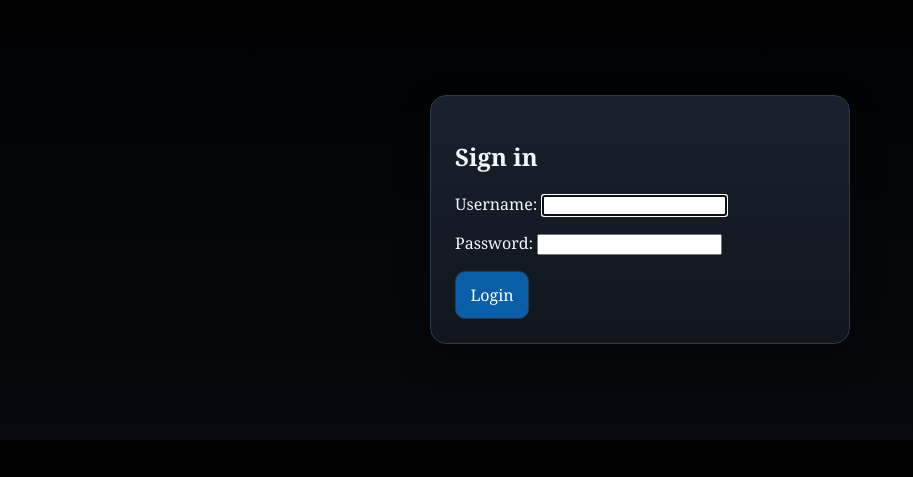
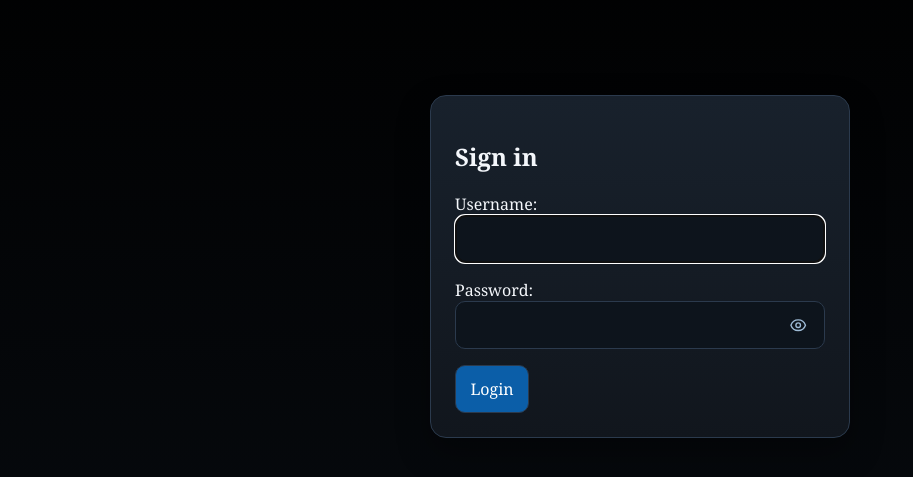
Before and after one commit to zechariahsklar-ship-it/taskforge, a Django app: page /accounts/login/ in a window 1280 px wide. Shown: the part 109-586 px from the top of the page, without its empty margins (0-913 px from the left). Run offline with Django 5.2, Linux system fonts and the light colour scheme.

Commit message:
Mask password inputs and add show/hide toggle; scroll board in one row
Login, worker/supervisor creation, password change, and reset forms
were rendering password fields as type="text", showing entered and
temporary passwords in plaintext. Fields now use type="password" with
a show/hide toggle button, and the board scrolls its columns
horizontally in a single row instead of wrapping.

Co-Authored-By: Claude Sonnet 5 <noreply@anthropic.com>

```diff
--- a/config/urls.py
+++ b/config/urls.py
@@ -4,9 +4,15 @@ from django.urls import include, path
 from django.conf import settings
 from django.conf.urls.static import static
 
+from workboard.forms import AppAuthenticationForm
+
 urlpatterns = [
     path("admin/", admin.site.urls),
-    path("accounts/login/", auth_views.LoginView.as_view(template_name="registration/login.html"), name="login"),
+    path(
+        "accounts/login/",
+        auth_views.LoginView.as_view(template_name="registration/login.html", authentication_form=AppAuthenticationForm),
+        name="login",
+    ),
     path("accounts/logout/", auth_views.LogoutView.as_view(), name="logout"),
     path("", include("workboard.urls")),
 ]
--- /dev/null
+++ b/static/password_toggle.js
@@ -0,0 +1,60 @@
+(function () {
+    function iconMarkup(isVisible) {
+        if (isVisible) {
+            return '<svg class="password-toggle-icon" viewBox="0 0 24 24" fill="none" aria-hidden="true" focusable="false"><path d="M3 3L21 21" stroke="currentColor" stroke-width="1.8" stroke-linecap="round"/><path d="M10.6 5.2C11.05 5.07 11.52 5 12 5C16.5 5 20.12 8.04 21.5 12C21 13.43 20.21 14.7 19.18 15.75" stroke="currentColor" stroke-width="1.8" stroke-linecap="round" stroke-linejoin="round"/><path d="M14.12 14.12C13.58 14.67 12.83 15 12 15C10.34 15 9 13.66 9 12C9 11.17 9.33 10.42 9.88 9.88" stroke="currentColor" stroke-width="1.8" stroke-linecap="round" stroke-linejoin="round"/><path d="M6.1 6.09C4.12 7.31 2.71 9.35 2.5 12C3.88 15.96 7.5 19 12 19C13.89 19 15.62 18.47 17.08 17.54" stroke="currentColor" stroke-width="1.8" stroke-linecap="round" stroke-linejoin="round"/></svg>';
+        }
+        return '<svg class="password-toggle-icon" viewBox="0 0 24 24" fill="none" aria-hidden="true" focusable="false"><path d="M2.5 12C3.88 8.04 7.5 5 12 5C16.5 5 20.12 8.04 21.5 12C20.12 15.96 16.5 19 12 19C7.5 19 3.88 15.96 2.5 12Z" stroke="currentColor" stroke-width="1.8" stroke-linejoin="round"/><circle cx="12" cy="12" r="3" stroke="currentColor" stroke-width="1.8"/></svg>';
+    }
+
+    function updateButton(button, input) {
+        var isVisible = input.type === "text";
+        var label = isVisible ? "Hide password" : "Show password";
+        button.innerHTML = iconMarkup(isVisible) + '<span class="visually-hidden">' + label + "</span>";
+        button.setAttribute("aria-label", label);
+        button.setAttribute("title", label);
+        button.setAttribute("aria-pressed", isVisible ? "true" : "false");
+    }
+
+    function enhancePasswordInput(input) {
+        if (!input || input.dataset.passwordToggleBound === "true") {
+            return;
+        }
+        if (!input.parentNode) {
+            return;
+        }
+        input.dataset.passwordToggleBound = "true";
+
+        var wrapper = document.createElement("span");
+        wrapper.className = "password-toggle-field";
+        input.parentNode.insertBefore(wrapper, input);
+        wrapper.appendChild(input);
+
+        var button = document.createElement("button");
+        button.type = "button";
+        button.className = "password-toggle-button";
+        wrapper.appendChild(button);
+        updateButton(button, input);
+
+        button.addEventListener("click", function () {
+            input.type = input.type === "password" ? "text" : "password";
+            updateButton(button, input);
+            input.focus();
+            if (typeof input.setSelectionRange === "function") {
+                var cursorPosition = input.value.length;
+                input.setSelectionRange(cursorPosition, cursorPosition);
+            }
+        });
+    }
+
+    function initPasswordToggles() {
+        document.querySelectorAll('[data-password-toggle="true"]').forEach(function (input) {
+            enhancePasswordInput(input);
+        });
+    }
+
+    if (document.readyState === "loading") {
+        document.addEventListener("DOMContentLoaded", initPasswordToggles);
+    } else {
+        initPasswordToggles();
+    }
+})();
--- a/static/styles.css
+++ b/static/styles.css
@@ -105,6 +105,13 @@ body a:focus-visible {
     margin: 0 auto;
 }
 
+.board-shell-horizontal {
+    overflow-x: auto;
+    overflow-y: hidden;
+    padding-bottom: 0.5rem;
+    scrollbar-gutter: stable;
+}
+
 .site-nav a,
 .site-nav a:visited,
 .site-nav .link-button {
@@ -145,11 +152,17 @@ body a:focus-visible {
 
 .board-grid {
     display: grid;
-    grid-template-columns: repeat(auto-fit, minmax(260px, 1fr));
     gap: 1rem;
     width: 100%;
     min-width: 0;
     align-items: start;
+}
+
+.board-grid-single-row {
+    grid-auto-flow: column;
+    grid-auto-columns: minmax(300px, 340px);
+    width: max-content;
+    min-width: 100%;
 }
 
 .board-column {
@@ -275,6 +288,57 @@ button,
     font: inherit;
 }
 
+.visually-hidden {
+    position: absolute;
+    width: 1px;
+    height: 1px;
+    padding: 0;
+    margin: -1px;
+    overflow: hidden;
+    clip: rect(0, 0, 0, 0);
+    white-space: nowrap;
+    border: 0;
+}
+
+.password-toggle-field {
+    position: relative;
+    display: block;
+}
+
+.password-toggle-field > input {
+    padding-right: 3.4rem;
+}
+
+.password-toggle-button {
+    position: absolute;
+    top: 50%;
+    right: 0.55rem;
+    transform: translateY(-50%);
+    display: inline-flex;
+    align-items: center;
+    justify-content: center;
+    width: 2.25rem;
+    min-width: 2.25rem;
+    height: 2.25rem;
+    padding: 0;
+    border: 0;
+    border-radius: 999px;
+    background: transparent;
+    color: #9ebbd6;
+    box-shadow: none;
+}
+
+.password-toggle-button:hover,
+.password-toggle-button:focus-visible {
+    background: rgba(20, 120, 208, 0.18);
+    color: #ffffff;
+}
+
+.password-toggle-icon {
+    width: 1.15rem;
+    height: 1.15rem;
+}
+
 button,
 .button-link {
     width: auto;
@@ -348,7 +412,7 @@ td {
         align-items: flex-start;
     }
 
-    .board-grid {
+    .board-grid:not(.board-grid-single-row) {
         grid-template-columns: 1fr;
     }
 }
--- a/templates/base.html
+++ b/templates/base.html
@@ -5,7 +5,7 @@
     <meta charset="utf-8">
     <meta name="viewport" content="width=device-width, initial-scale=1">
     <title>{% block title %}TaskForge{% endblock %}</title>
-    <link rel="stylesheet" href="{% static 'styles.css' %}?v=20260320c">
+    <link rel="stylesheet" href="{% static 'styles.css' %}?v=20260423a">
 </head>
 <body>
     <header class="site-header">
@@ -51,5 +51,6 @@
         {% endif %}
         {% block content %}{% endblock %}
     </main>
+    <script src="{% static 'password_toggle.js' %}?v=20260423a" defer></script>
 </body>
 </html>
--- a/templates/workboard/board.html
+++ b/templates/workboard/board.html
@@ -49,8 +49,8 @@
         </div>
     </form>
 </section>
-<section class="board-shell">
-    <section class="board-grid" data-board-grid>
+<section class="board-shell board-shell-horizontal" data-board-shell-scroll="horizontal">
+    <section class="board-grid board-grid-single-row" data-board-grid data-board-layout="single-row">
         {% for column in grouped_tasks %}
             <div class="board-column{% if column.is_overdue_column %} board-column-overdue{% endif %}" data-column-status="{{ column.value }}" data-column-droppable="{{ column.droppable|yesno:'true,false' }}" draggable="true">
                 <h2 class="board-column-title">{{ column.label }}</h2>
--- a/templates/workboard/supervisor_form.html
+++ b/templates/workboard/supervisor_form.html
@@ -9,7 +9,7 @@
         {% csrf_token %}
         {{ form.as_p }}
         {% if not supervisor %}
-            <p><label for="id_password">Password</label><input class="form-control" type="text" name="password" id="id_password"></p>
+            <p><label for="id_password">Password</label><input class="form-control" type="password" name="password" id="id_password" data-password-toggle="true" autocomplete="new-password"></p>
             <p class="meta">Optional. Leave blank to generate a secure temporary password that you can share once.</p>
         {% endif %}
         <button type="submit">{{ submit_label|default:"Save supervisor" }}</button>
--- a/templates/workboard/worker_form.html
+++ b/templates/workboard/worker_form.html
@@ -8,12 +8,12 @@
     <form method="post">
         {% csrf_token %}
         <p><label for="id_username">Username</label><input class="form-control" type="text" name="username" id="id_username" required></p>
-        <p><label for="id_password">Password</label><input class="form-control" type="text" name="password" id="id_password"></p>
+        <p><label for="id_password">Password</label><input class="form-control" type="password" name="password" id="id_password" data-password-toggle="true" autocomplete="new-password"></p>
         <p class="meta">Optional. Leave blank to generate a secure temporary password that you can share once.</p>
         <p><label for="id_first_name">First name</label><input class="form-control" type="text" name="first_name" id="id_first_name"></p>
         <p><label for="id_last_name">Last name</label><input class="form-control" type="text" name="last_name" id="id_last_name"></p>
         {{ form.as_p }}
-        {% include "workboard/includes/weekly_schedule_picker.html" %}
+        {% include "workboard/includes/weekly_schedule_picker.html" with show_day_actions=False %}
         <button type="submit">{{ submit_label|default:"Create student" }}</button>
     </form>
 </section>
--- a/workboard/forms.py
+++ b/workboard/forms.py
@@ -4,7 +4,7 @@ import json
 from decimal import Decimal
 
 from django import forms
-from django.contrib.auth.forms import PasswordChangeForm, SetPasswordForm
+from django.contrib.auth.forms import AuthenticationForm, PasswordChangeForm, SetPasswordForm
 from django.db.models import Q
 from django.utils import timezone
 
@@ -228,10 +228,16 @@ class MultipleFileField(forms.FileField):
 class StyledFormMixin:
     def __init__(self, *args, **kwargs):
         super().__init__(*args, **kwargs)
-        for field in self.fields.values():
+        for field_name, field in self.fields.items():
             widget = field.widget
             if isinstance(widget, forms.HiddenInput):
                 continue
+            if isinstance(widget, forms.PasswordInput):
+                widget.attrs["data-password-toggle"] = "true"
+                if field_name == "old_password":
+                    widget.attrs.setdefault("autocomplete", "current-password")
+                elif "password" in field_name:
+                    widget.attrs.setdefault("autocomplete", "new-password")
             if isinstance(widget, (forms.CheckboxInput, forms.CheckboxSelectMultiple)):
                 widget.attrs["class"] = f"{widget.attrs.get('class', '')} form-check-input".strip()
             else:
@@ -1514,6 +1520,10 @@ class TaskChecklistItemForm(StyledFormMixin, forms.ModelForm):
         labels = {"title": ""}
 
 
+class AppAuthenticationForm(StyledFormMixin, AuthenticationForm):
+    pass
+
+
 class AppPasswordChangeForm(StyledFormMixin, PasswordChangeForm):
     pass
 
```
Also changed, not shown: workboard/tests.py (+67 -2 lines).
